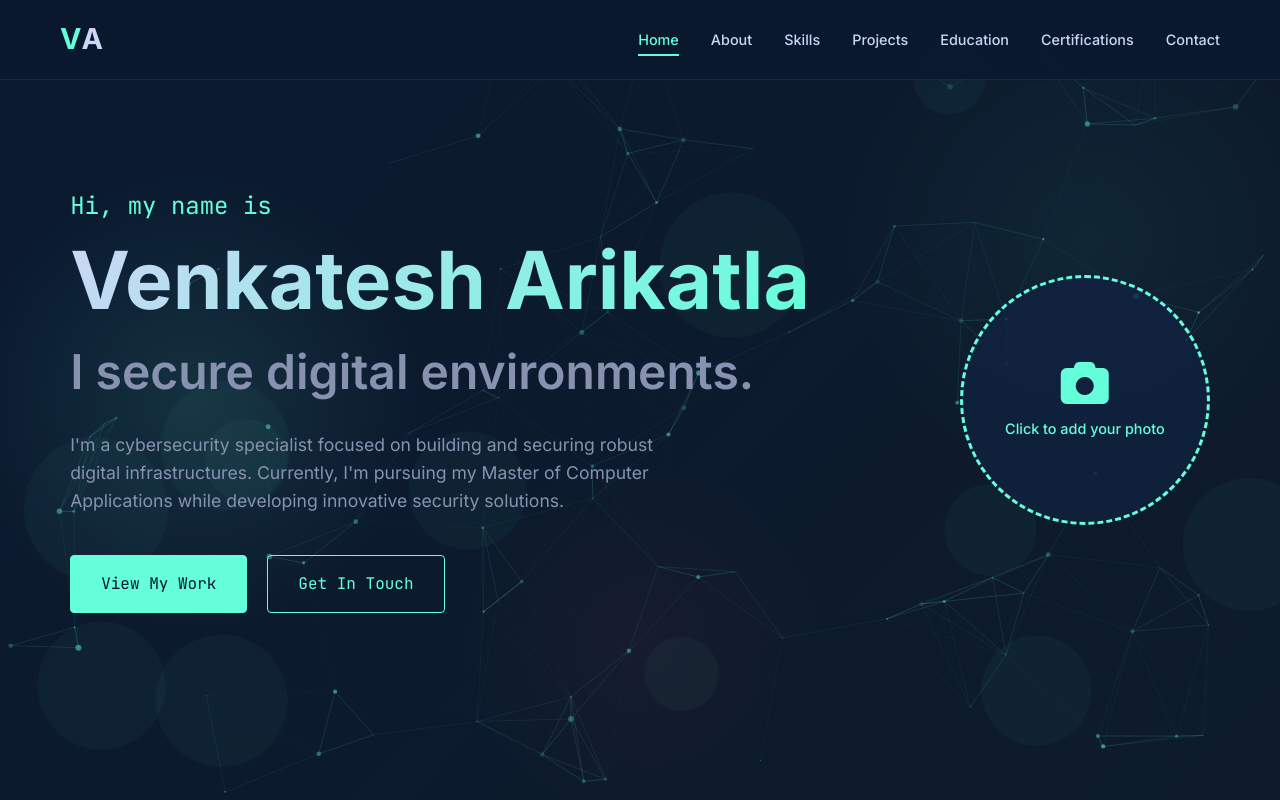
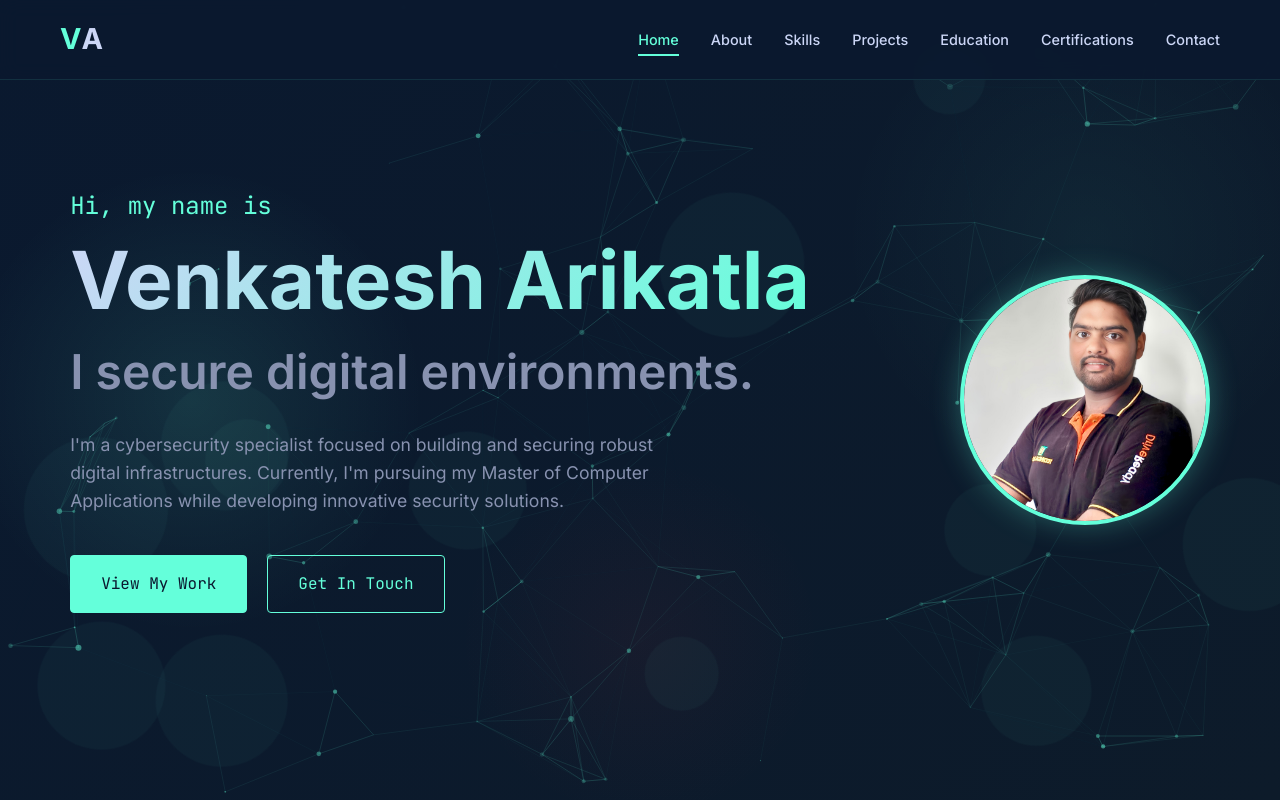
Before and after one commit to Venkatesh-Arikatla/portfolio-website, a plain HTML site: page index.html in a window 1280 px wide. Drawn offline with nearby package versions, Linux system fonts and the light colour scheme.

Commit message:
Added permanent profile image and removed upload functionality

```diff
--- a/index.html
+++ b/index.html
@@ -559,13 +559,8 @@
             </div>
             <div class="hero-image-section">
                 <div class="profile-image-container">
-                    <img id="profileImage" src="" alt="Venkatesh Arikatla" class="profile-image">
-                    <div class="image-upload-prompt" id="uploadPrompt">
-                        <i class="fas fa-camera"></i>
-                        <p>Click to add your photo</p>
-                        <input type="file" id="imageInput" accept="image/*" style="display: none;">
-                    </div>
-                </div>
+    <img src="assets/images/profile-image.jpg" alt="Venkatesh Arikatla" class="profile-image loaded">
+</div>
             </div>
         </div>
     </section>
```
Also changed, not shown: assets/images/profile-image.jpg (added), 3 other files.
